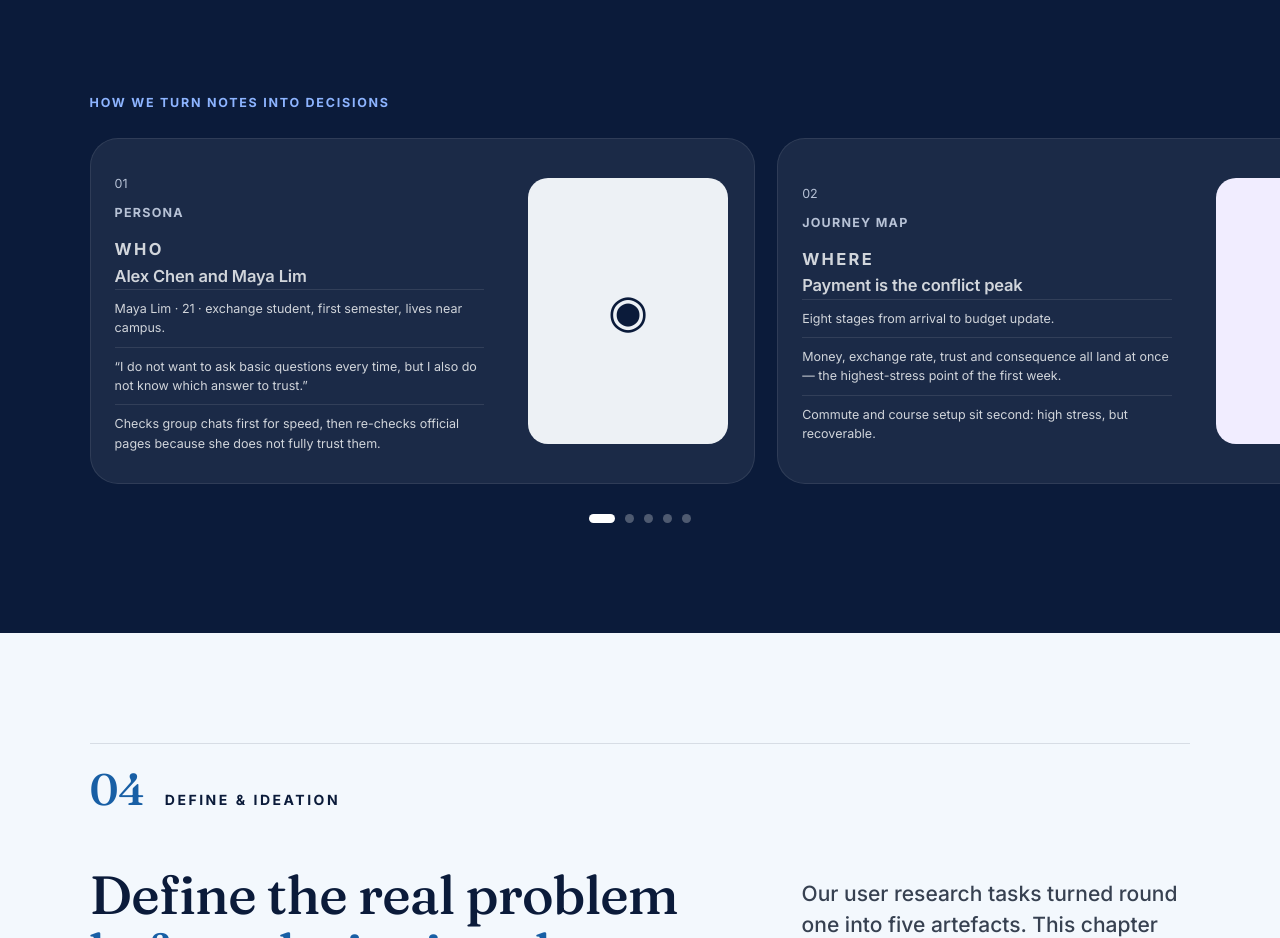
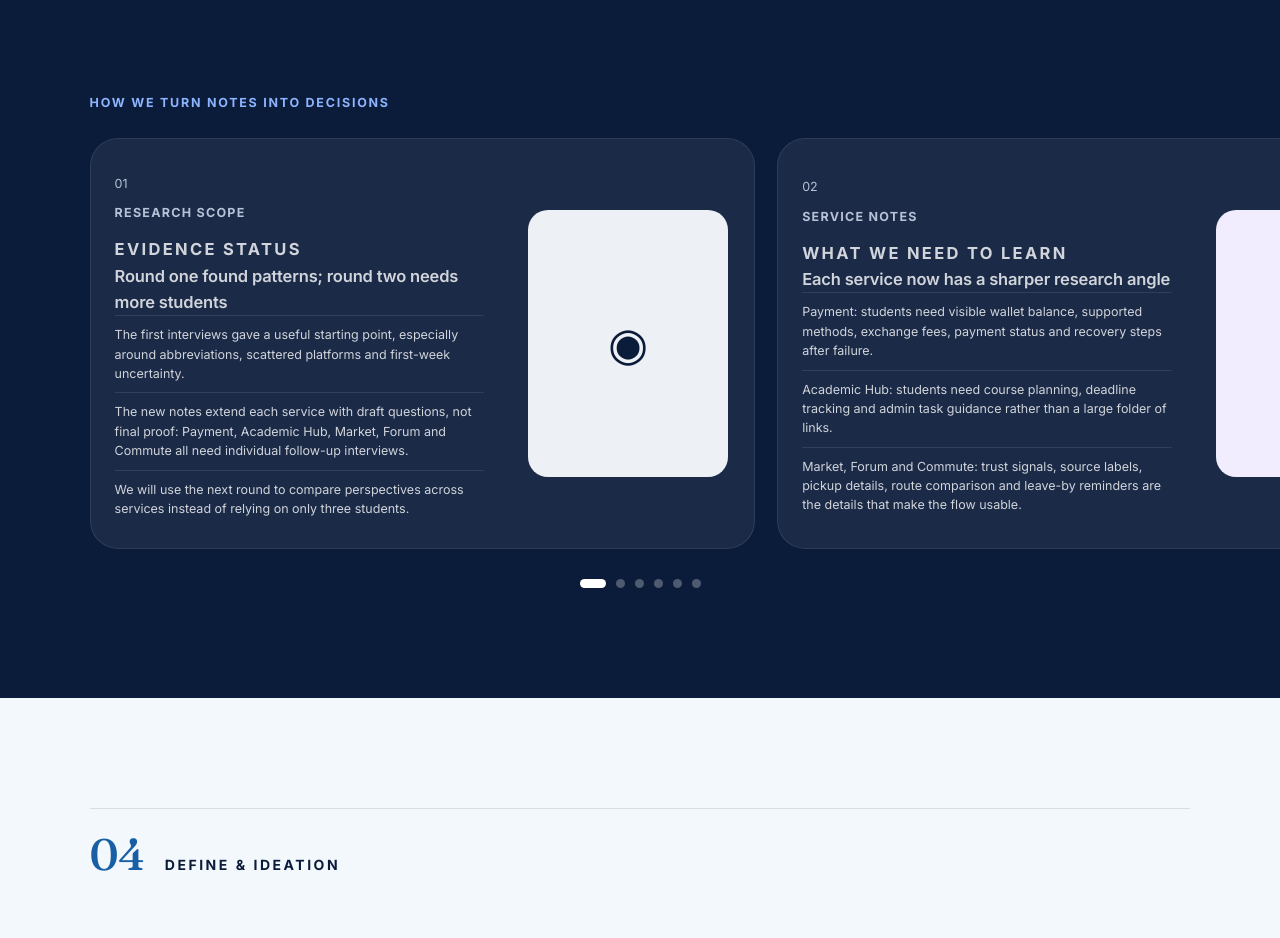
Before and after one commit to fze-fze/NovaGo, a Next.js app: page / in a window 1280 px wide. Shown: the part 4140-5078 px from the top of the page. Built offline with nearby package versions, Linux system fonts and the light colour scheme.

Commit message:
Update user research section content

```diff
--- a/app/research-carousel.tsx
+++ b/app/research-carousel.tsx
@@ -2,97 +2,98 @@
 
 import { useEffect, useRef, useState } from "react";
 
-// Round two focus, one card per service. These are the questions we are going
-// to ask and what we are looking for — not findings. Nothing here is presented
-// as a participant quote, because round two has not run yet.
-//
-// Drop research visuals (interview photos, affinity maps, survey charts…)
-// into `public/images/research/` and set `image`. An empty string keeps the
-// tinted icon placeholder.
-// The five analysis artefacts, in the order the course teaches them
-// (L4: WHO / WHERE / HOW / WHAT / HOW MUCH). `state` says honestly how far
-// each one has got — nothing here claims a finding we have not collected.
-//
-// Drop artefacts (persona sheets, journey maps, affinity photos, charts) into
-// `public/images/research/` and set `image`. Empty keeps the icon placeholder.
-// The five analysis outputs, carrying the actual result rather than a
-// description of the method.
-//
-// Drop artefacts (persona sheets, journey maps, affinity photos, charts) into
-// `public/images/research/` and set `image`. Empty keeps the icon placeholder.
+// User research artefacts for the portfolio homepage. The notes from the
+// supplied content file are treated as draft evidence prompts: useful for
+// showing the intended research direction, but still labelled as material to
+// validate in the next round.
 const slides = [
   {
     number: "01",
-    title: "Persona",
-    question: "WHO",
-    headline: "Alex Chen and Maya Lim",
+    title: "Research scope",
+    question: "EVIDENCE STATUS",
+    headline: "Round one found patterns; round two needs more students",
     lines: [
-      "Maya Lim \u00b7 21 \u00b7 exchange student, first semester, lives near campus.",
-      "\u201cI do not want to ask basic questions every time, but I also do not know which answer to trust.\u201d",
-      "Checks group chats first for speed, then re-checks official pages because she does not fully trust them.",
+      "The first interviews gave a useful starting point, especially around abbreviations, scattered platforms and first-week uncertainty.",
+      "The new notes extend each service with draft questions, not final proof: Payment, Academic Hub, Market, Forum and Commute all need individual follow-up interviews.",
+      "We will use the next round to compare perspectives across services instead of relying on only three students.",
     ],
     className: "blue",
-    icon: "\u25C9",
+    icon: "◉",
     image: "",
     imageAlt: "",
   },
   {
     number: "02",
-    title: "Journey map",
-    question: "WHERE",
-    headline: "Payment is the conflict peak",
+    title: "Service notes",
+    question: "WHAT WE NEED TO LEARN",
+    headline: "Each service now has a sharper research angle",
     lines: [
-      "Eight stages from arrival to budget update.",
-      "Money, exchange rate, trust and consequence all land at once \u2014 the highest-stress point of the first week.",
-      "Commute and course setup sit second: high stress, but recoverable.",
+      "Payment: students need visible wallet balance, supported methods, exchange fees, payment status and recovery steps after failure.",
+      "Academic Hub: students need course planning, deadline tracking and admin task guidance rather than a large folder of links.",
+      "Market, Forum and Commute: trust signals, source labels, pickup details, route comparison and leave-by reminders are the details that make the flow usable.",
     ],
     className: "violet",
-    icon: "\u25D0",
+    icon: "◐",
     image: "",
     imageAlt: "",
   },
   {
     number: "03",
-    title: "Affinity diagram",
-    question: "WHAT",
-    headline: "Four themes from round one",
+    title: "Second persona",
+    question: "WHO",
+    headline: "Maya Lim: exchange student, first semester at NUS",
     lines: [
-      "Unfamiliar abbreviations \u00b7 scattered official information.",
-      "Uncertainty about the next step \u00b7 help that feels costly to ask for.",
-      "Clustered by meaning from three students\u2019 notes, labelled in their words.",
+      "Maya is 21, lives near campus, uses English daily, but is unfamiliar with local acronyms and campus systems.",
+      "Quote: 'I do not want to ask basic questions every time, but I also do not know which answer to trust.'",
+      "She checks group chats first because they are fast, then cross-checks official websites, friends and emails before acting.",
     ],
     className: "orange",
-    icon: "\u25A8",
+    icon: "◈",
     image: "",
     imageAlt: "",
   },
   {
     number: "04",
-    title: "Task analysis",
-    question: "HOW",
-    headline: "Every service cut to three tasks",
+    title: "Journey map",
+    question: "WHERE THE CONFLICT PEAKS",
+    headline: "Maya's first-week journey peaks at payment and exchange",
     lines: [
-      "Pay \u2014 wallet and top up \u00b7 currency exchange \u00b7 QR payment with budget update.",
-      "Market \u2014 browse \u00b7 buy or rent safely \u00b7 pickup, return and refund.",
-      "Forum \u2014 search answers \u00b7 ask anonymously \u00b7 check source and freshness.",
+      "Stages: arrival, orientation, course setup, commute, payment, currency exchange, forum help and budget update.",
+      "The highest conflict happens when money, exchange rate, card reliability and consequence all arrive in one decision.",
+      "The website should show this as a visual journey map with an emotion curve, highlighting Payment and Currency Exchange as the main stress point.",
     ],
     className: "mint",
-    icon: "\u25A6",
+    icon: "◇",
     image: "",
     imageAlt: "",
   },
   {
     number: "05",
-    title: "Quantitative",
-    question: "HOW MUCH",
-    headline: "Nothing counted yet",
+    title: "Core tasks",
+    question: "FOCUSING THE ECOSYSTEM",
+    headline: "Each service is reduced to two or three useful tasks",
     lines: [
-      "Round one was three students \u2014 too few for counts, rates or time on task.",
-      "Round two adds 2\u20133 per service, which is when severity and frequency become measurable.",
-      "Until then no percentage on this site would mean anything.",
+      "Payment: wallet and top up, currency exchange, QR payment with Budget Planner update.",
+      "Academic Hub: course planner, leave application, assignment and deadline tracking.",
+      "Market, Forum and Commute: safe buy/rent flows, source-aware help, route comparison and leave-by alerts.",
     ],
     className: "pink",
-    icon: "\u25A5",
+    icon: "▦",
+    image: "",
+    imageAlt: "",
+  },
+  {
+    number: "06",
+    title: "Evaluation plan",
+    question: "HOW WE WILL TEST IT",
+    headline: "Test confidence, trust and continuity, not only screen polish",
+    lines: [
+      "Heuristic evaluation will check visibility of system status, consistency, error recovery, user control and information hierarchy.",
+      "Usability testing with five students will cover finding a class, buying or renting a textbook, paying, exchanging currency and identifying answer sources in Forum.",
+      "Metrics: task completion, wrong turns, time to complete, confidence rating, trust rating and clarity of the next action.",
+    ],
+    className: "blue",
+    icon: "▣",
     image: "",
     imageAlt: "",
   },
@@ -124,9 +125,6 @@ export function ResearchCarousel() {
     return () => el.removeEventListener("scroll", onScroll);
   }, []);
 
-  // Jumps rather than animates: `scroll-snap-type: mandatory` cancels a smooth
-  // programmatic scroll mid-flight, so `behavior: "smooth"` moved nothing at
-  // all here. Instant also matches the rest of the site, which does not slide.
   const goTo = (index: number) => {
     const el = scrollerRef.current;
     const card = el?.querySelectorAll<HTMLElement>(".research-card")[index];
@@ -139,7 +137,7 @@ export function ResearchCarousel() {
       <div
         className="research-scroller"
         ref={scrollerRef}
-        aria-label="Analysis artefacts"
+        aria-label="User research artefacts"
       >
         {slides.map((slide) => (
           <article className="research-card" key={slide.number}>
```
